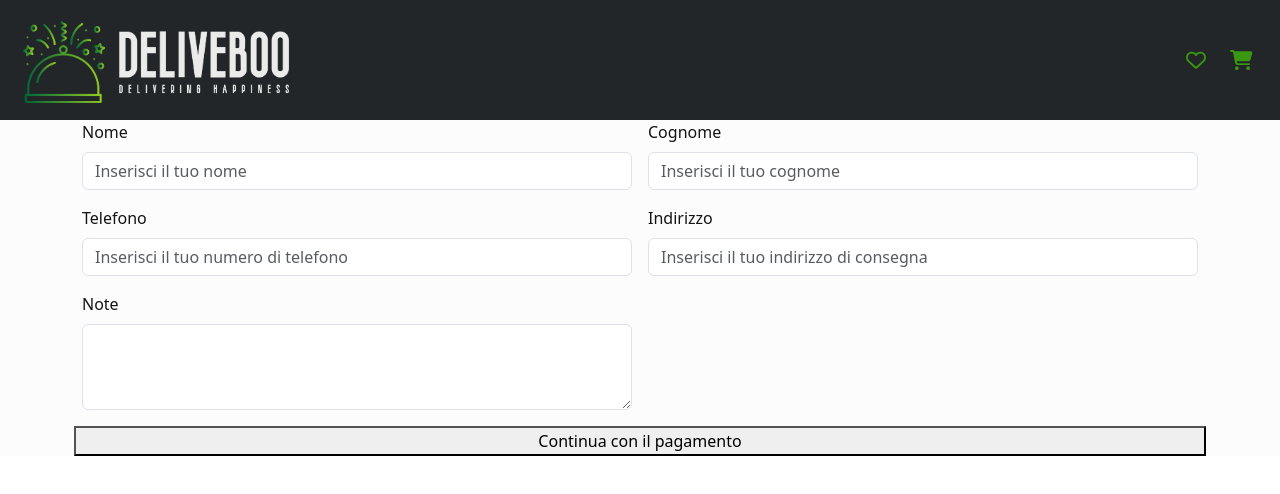
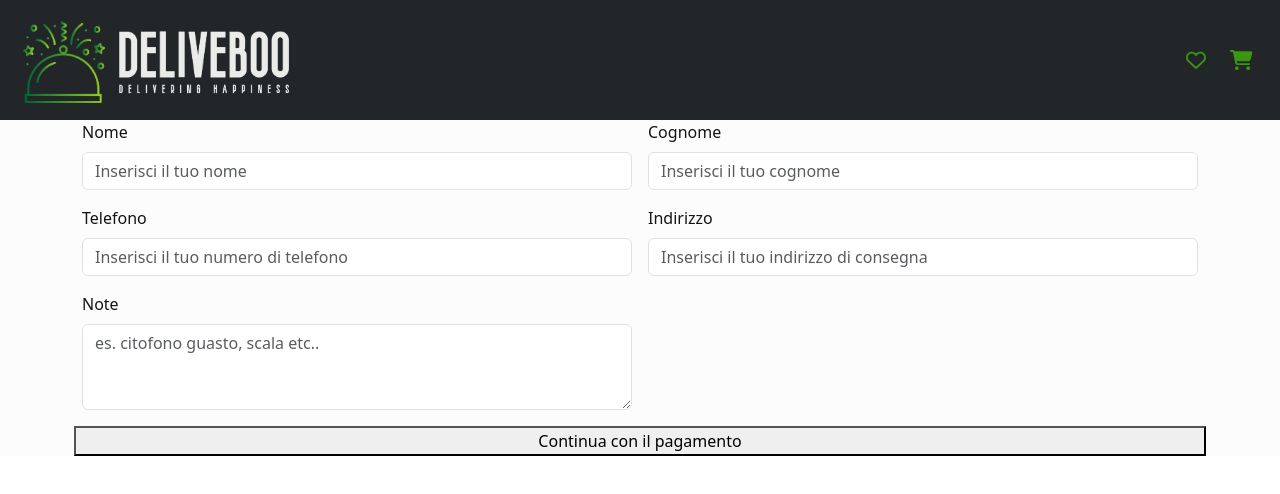
Before and after one commit to RodiaGiordano/DeliveBoo_Team7_Vue, a Vue app: page /test in a window 1280 px wide. Shown: the top 494 px of the page. Built offline with nearby package versions, Linux system fonts and the light colour scheme.

Commit message:
add placeholder paymentForm

```diff
--- a/src/pages/TestPage.vue
+++ b/src/pages/TestPage.vue
@@ -127,7 +127,7 @@ export default {
       </div>
       <div class="col-md-6">
         <label for="inputNote" class="form-label">Note</label>
-        <textarea class="form-control" ref="inputNote" id="inputNote" rows="3"></textarea>
+        <textarea class="form-control" ref="inputNote" id="inputNote" rows="3" placeholder="es. citofono guasto, scala etc.."></textarea>
       </div>
       <button type="submit" @click="submitDataCheck()">Continua con il pagamento</button>
     </form>
```
